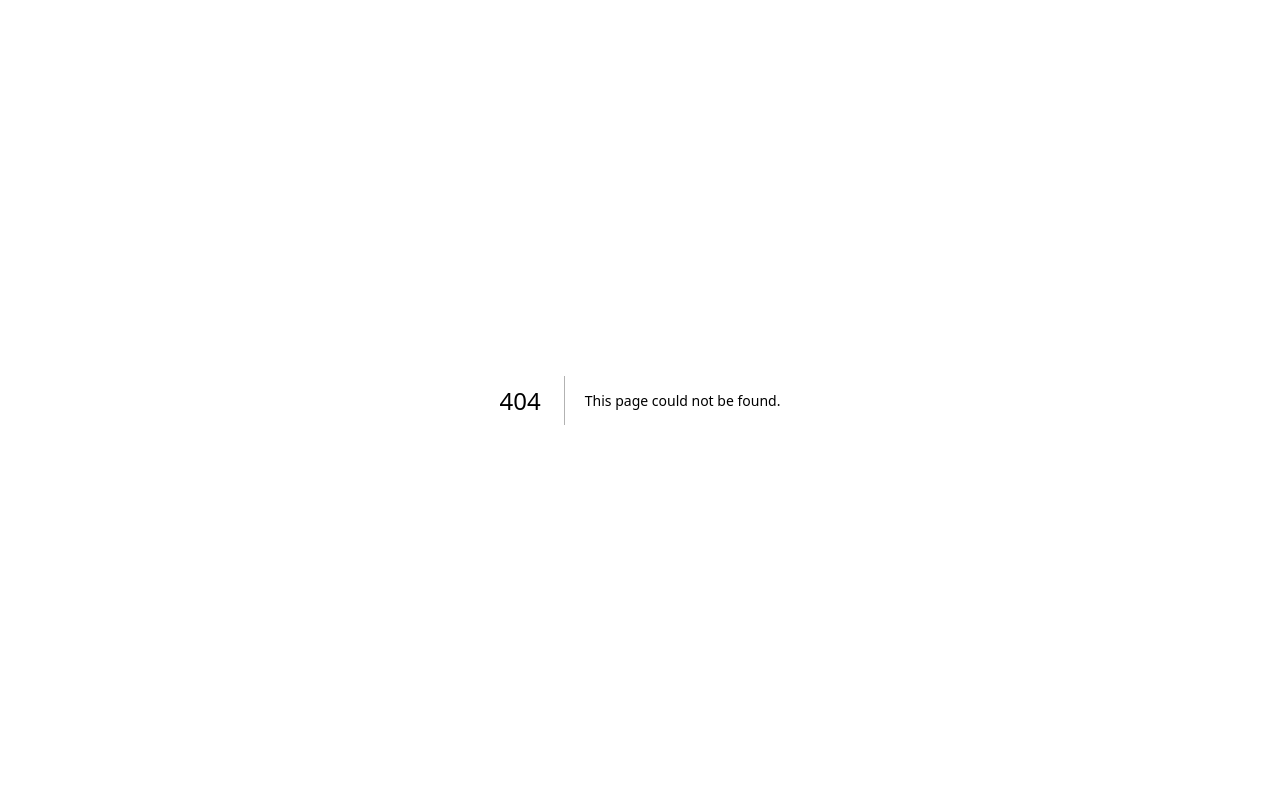
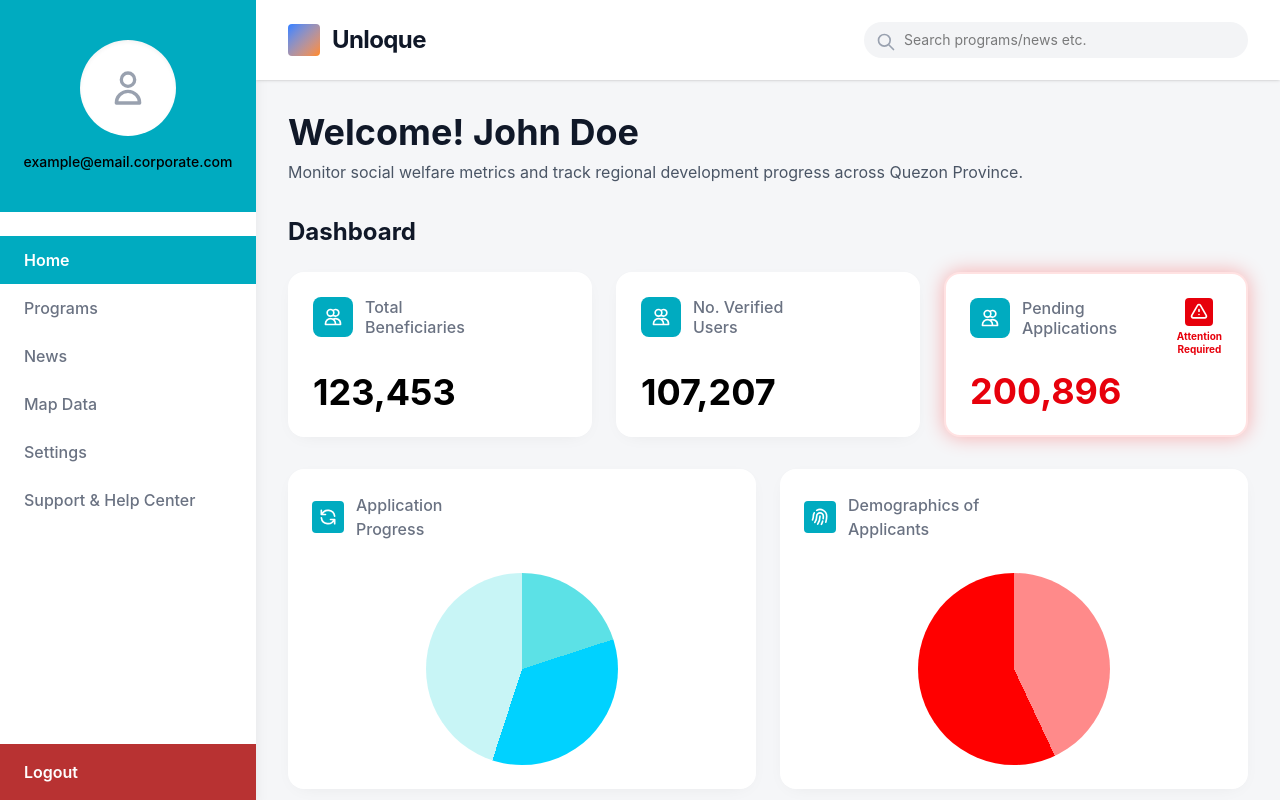
Before and after one commit to jpmartirez/unloque-web, a Next.js app: page /dashboard in a window 1280 px wide. Before the commit this address had no page. Built offline with nearby package versions, Linux system fonts and the light colour scheme.

Commit message:
add the dashboard

```diff
--- /dev/null
+++ b/app/dashboard/page.tsx
@@ -0,0 +1,15 @@
+import Dashboard from "@/components/Dashboard";
+import Layout from "@/components/Layout";
+import React from "react";
+
+const page = () => {
+	return (
+		<div>
+			<Layout>
+				<Dashboard />
+			</Layout>
+		</div>
+	);
+};
+
+export default page;
--- /dev/null
+++ b/app/login/page.tsx
@@ -0,0 +1,12 @@
+import Homepage from "@/pages/Homepage";
+import React from "react";
+
+const page = () => {
+	return (
+		<div>
+			<Homepage />
+		</div>
+	);
+};
+
+export default page;
--- /dev/null
+++ b/components/Dashboard.tsx
@@ -0,0 +1,121 @@
+import React from "react";
+import StatCard from "./StatCard";
+
+const Dashboard: React.FC = () => {
+	return (
+		<div className="flex flex-col gap-8 pb-12">
+			{/* Welcome Header */}
+			<div>
+				<h1 className="text-4xl font-bold text-gray-900 mb-2">
+					Welcome! John Doe
+				</h1>
+				<p className="text-gray-600">
+					Monitor social welfare metrics and track regional development progress
+					across Quezon Province.
+				</p>
+			</div>
+
+			<h2 className="text-2xl font-bold text-gray-900 -mb-2">Dashboard</h2>
+
+			{/* Stats Grid */}
+			<div className="grid grid-cols-1 md:grid-cols-3 gap-6">
+				<StatCard
+					title="Total Beneficiaries"
+					value="123,453"
+					iconColor="bg-[#00abc0]"
+				/>
+				<StatCard
+					title="No. Verified Users"
+					value="107,207"
+					iconColor="bg-[#00abc0]"
+				/>
+				<StatCard
+					title="Pending Applications"
+					value="200,896"
+					iconColor="bg-[#00abc0]"
+					isAlert={true}
+				/>
+			</div>
+
+			{/* Charts Grid */}
+			<div className="grid grid-cols-1 md:grid-cols-2 gap-6">
+				{/* Application Progress Chart Card */}
+				<div className="bg-white rounded-2xl p-6 shadow-[0_4px_20px_-10px_rgba(0,0,0,0.1)] flex flex-col">
+					<div className="flex items-center gap-3 mb-8">
+						<div className="w-8 h-8 rounded bg-[#00abc0] text-white flex items-center justify-center">
+							{/* Spinner icon placeholder */}
+							<svg
+								className="w-5 h-5"
+								fill="none"
+								stroke="currentColor"
+								viewBox="0 0 24 24"
+							>
+								<path
+									strokeLinecap="round"
+									strokeLinejoin="round"
+									strokeWidth="2"
+									d="M4 4v5h.582m15.356 2A8.001 8.001 0 004.582 9m0 0H9m11 11v-5h-.581m0 0a8.003 8.003 0 01-15.357-2m15.357 2H15"
+								/>
+							</svg>
+						</div>
+						<h3 className="text-gray-500 font-medium">
+							Application
+							<br />
+							Progress
+						</h3>
+					</div>
+
+					<div className="flex-1 flex justify-center items-center">
+						{/* CSS Pie Chart using conic-gradient */}
+						<div
+							className="w-48 h-48 rounded-full"
+							style={{
+								background:
+									"conic-gradient(#5ce1e6 0% 20%, #00d2ff 20% 55%, #c8f5f6 55% 100%)",
+							}}
+						></div>
+					</div>
+				</div>
+
+				{/* Demographics Chart Card */}
+				<div className="bg-white rounded-2xl p-6 shadow-[0_4px_20px_-10px_rgba(0,0,0,0.1)] flex flex-col">
+					<div className="flex items-center gap-3 mb-8">
+						<div className="w-8 h-8 rounded bg-[#00abc0] text-white flex items-center justify-center">
+							{/* Gender icon placeholder */}
+							<svg
+								className="w-5 h-5"
+								fill="none"
+								stroke="currentColor"
+								viewBox="0 0 24 24"
+							>
+								<path
+									strokeLinecap="round"
+									strokeLinejoin="round"
+									strokeWidth="2"
+									d="M12 11c0 3.517-1.009 6.799-2.753 9.571m-3.44-2.04l.054-.09A13.916 13.916 0 008 11a4 4 0 118 0c0 1.017-.07 2.019-.203 3m-2.118 6.844A21.88 21.88 0 0015.171 17m3.839 1.132c.645-2.266.99-4.659.99-7.132A8 8 0 008 4.07M3 15.364c.64-1.319 1-2.8 1-4.364 0-1.457.39-2.823 1.07-4"
+								/>
+							</svg>
+						</div>
+						<h3 className="text-gray-500 font-medium">
+							Demographics of
+							<br />
+							Applicants
+						</h3>
+					</div>
+
+					<div className="flex-1 flex justify-center items-center">
+						{/* CSS Pie Chart using conic-gradient */}
+						<div
+							className="w-48 h-48 rounded-full"
+							style={{
+								background: "conic-gradient(#ff8a8a 0% 43%, #ff0000 43% 100%)",
+							}}
+						></div>
+					</div>
+				</div>
+			</div>
+		</div>
+	);
+};
+
+export default Dashboard;
--- /dev/null
+++ b/components/Layout.tsx
@@ -0,0 +1,29 @@
+import React from "react";
+import Sidebar from "./Sidebar";
+import TopNav from "./TopNav";
+
+interface LayoutProps {
+	children: React.ReactNode;
+}
+
+const Layout: React.FC<LayoutProps> = ({ children }) => {
+	return (
+		<div className="flex h-screen bg-[#f5f6f8] overflow-hidden font-sans">
+			{/* Fixed Sidebar */}
+			<Sidebar />
+
+			{/* Main Content Area */}
+			<div className="flex-1 flex flex-col overflow-hidden">
+				{/* Fixed Top Navigation */}
+				<TopNav />
+
+				{/* Scrollable Content */}
+				<main className="flex-1 overflow-x-hidden overflow-y-auto p-8">
+					<div className="max-w-7xl mx-auto">{children}</div>
+				</main>
+			</div>
+		</div>
+	);
+};
+
+export default Layout;
--- /dev/null
+++ b/components/Sidebar.tsx
@@ -0,0 +1,62 @@
+import React from "react";
+
+const Sidebar: React.FC = () => {
+	const navItems = [
+		"Programs",
+		"News",
+		"Map Data",
+		"Settings",
+		"Support & Help Center",
+	];
+
+	return (
+		<aside className="w-64 bg-white shadow-lg flex flex-col h-full z-10">
+			{/* User Profile Section */}
+			<div className="bg-[#00abc0] flex flex-col items-center py-10 px-4">
+				<div className="w-24 h-24 bg-white rounded-full flex items-center justify-center mb-4 shadow-inner">
+					{/* Simple SVG icon for user */}
+					<svg
+						className="w-10 h-10 text-gray-400"
+						fill="none"
+						stroke="currentColor"
+						viewBox="0 0 24 24"
+					>
+						<path
+							strokeLinecap="round"
+							strokeLinejoin="round"
+							strokeWidth="2"
+							d="M16 7a4 4 0 11-8 0 4 4 0 018 0zM12 14a7 7 0 00-7 7h14a7 7 0 00-7-7z"
+						/>
+					</svg>
+				</div>
+				<span className="text-sm font-medium text-black">
+					example@email.corporate.com
+				</span>
+			</div>
+
+			{/* Navigation Links */}
+			<nav className="flex-1 mt-6">
+				<ul>
+					<li className="bg-[#00abc0] text-white px-6 py-3 font-semibold cursor-pointer">
+						Home
+					</li>
+					{navItems.map((item) => (
+						<li
+							key={item}
+							className="px-6 py-3 text-gray-500 hover:bg-gray-50 hover:text-gray-800 cursor-pointer font-medium transition-colors"
+						>
+							{item}
+						</li>
+					))}
+				</ul>
+			</nav>
+
+			{/* Logout Button */}
+			<button className="bg-[#b83232] text-white py-4 px-6 text-left font-semibold hover:bg-red-800 transition-colors w-full">
+				Logout
+			</button>
+		</aside>
+	);
+};
+
+export default Sidebar;
--- /dev/null
+++ b/components/StatCard.tsx
@@ -0,0 +1,82 @@
+import React from "react";
+
+interface StatCardProps {
+	title: string;
+	value: string;
+	iconColor: string;
+	isAlert?: boolean;
+}
+
+const StatCard: React.FC<StatCardProps> = ({
+	title,
+	value,
+	iconColor,
+	isAlert,
+}) => {
+	// Apply a red glowing shadow and red text if it's the alert card
+	const cardClasses = isAlert
+		? "bg-white p-6 rounded-2xl shadow-[0_0_20px_rgba(255,0,0,0.3)] border-2 border-red-100 flex flex-col justify-between"
+		: "bg-white p-6 rounded-2xl shadow-[0_4px_20px_-10px_rgba(0,0,0,0.1)] flex flex-col justify-between border border-transparent";
+
+	const textValueClasses = isAlert
+		? "text-4xl font-bold text-red-600"
+		: "text-4xl font-bold text-black";
+
+	return (
+		<div className={cardClasses}>
+			<div className="flex items-start justify-between mb-4">
+				<div className="flex items-center gap-3">
+					<div
+						className={`w-10 h-10 rounded-lg flex items-center justify-center text-white ${iconColor}`}
+					>
+						<svg
+							className="w-5 h-5"
+							fill="none"
+							stroke="currentColor"
+							viewBox="0 0 24 24"
+						>
+							<path
+								strokeLinecap="round"
+								strokeLinejoin="round"
+								strokeWidth="2"
+								d="M12 4.354a4 4 0 110 5.292M15 21H3v-1a6 6 0 0112 0v1zm0 0h6v-1a6 6 0 00-9-5.197M13 7a4 4 0 11-8 0 4 4 0 018 0z"
+							/>
+						</svg>
+					</div>
+					<h3 className="text-gray-500 font-medium leading-tight max-w-25">
+						{title}
+					</h3>
+				</div>
+
+				{isAlert && (
+					<div className="flex flex-col items-center">
+						<div className="bg-red-600 text-white p-1 rounded">
+							<svg
+								className="w-5 h-5"
+								fill="none"
+								stroke="currentColor"
+								viewBox="0 0 24 24"
+							>
+								<path
+									strokeLinecap="round"
+									strokeLinejoin="round"
+									strokeWidth="2"
+									d="M12 9v2m0 4h.01m-6.938 4h13.856c1.54 0 2.502-1.667 1.732-3L13.732 4c-.77-1.333-2.694-1.333-3.464 0L3.34 16c-.77 1.333.192 3 1.732 3z"
+								/>
+							</svg>
+						</div>
+						<span className="text-[10px] text-red-600 font-bold mt-1 text-center leading-tight">
+							Attention
+							<br />
+							Required
+						</span>
+					</div>
+				)}
+			</div>
+
+			<div className={textValueClasses}>{value}</div>
+		</div>
+	);
+};
+
+export default StatCard;
--- /dev/null
+++ b/components/TopNav.tsx
@@ -0,0 +1,40 @@
+import React from "react";
+
+const TopNav: React.FC = () => {
+	return (
+		<header className="bg-white h-20 shadow-sm flex items-center justify-between px-8 z-10">
+			{/* Logo Area */}
+			<div className="flex items-center gap-3">
+				{/* Placeholder for Unloque Logo */}
+				<div className="w-8 h-8 rounded bg-linear-to-br from-blue-500 to-orange-400"></div>
+				<span className="text-2xl font-bold text-gray-900 tracking-tight">
+					Unloque
+				</span>
+			</div>
+
+			{/* Search Bar */}
+			<div className="relative w-96">
+				<input
+					type="text"
+					placeholder="Search programs/news etc."
+					className="w-full bg-gray-100 rounded-full py-2 pl-10 pr-4 text-sm focus:outline-none focus:ring-2 focus:ring-[#00abc0]"
+				/>
+				<svg
+					className="w-5 h-5 text-gray-400 absolute left-3 top-2.5"
+					fill="none"
+					stroke="currentColor"
+					viewBox="0 0 24 24"
+				>
+					<path
+						strokeLinecap="round"
+						strokeLinejoin="round"
+						strokeWidth="2"
+						d="M21 21l-6-6m2-5a7 7 0 11-14 0 7 7 0 0114 0z"
+					/>
+				</svg>
+			</div>
+		</header>
+	);
+};
+
+export default TopNav;
```
